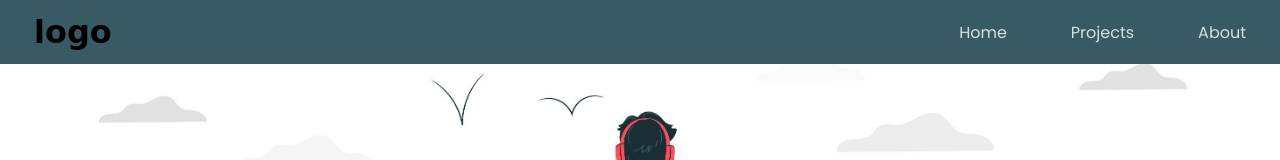
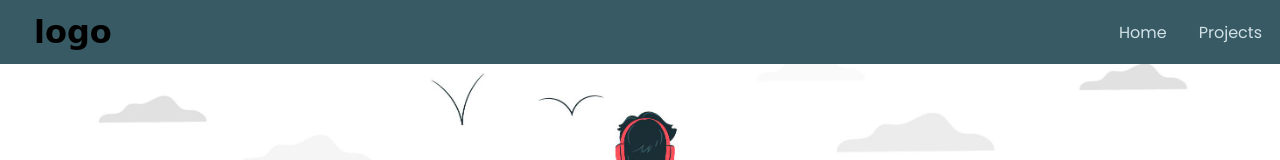
Before and after one commit to Samonwan/resume_page, a plain HTML site: page index.html in a window 1280 px wide. Shown: the top 160 px of the page. Drawn offline with nearby package versions, Linux system fonts and the light colour scheme; a web font is replaced by a local one.

Commit message:
rem change

```diff
--- a/index.html
+++ b/index.html
@@ -16,7 +16,6 @@
                 <ul class="nav-links">
                     <li>Home</li>
                     <li>Projects</li>
-                    <li>About</li>
                 </ul>
             </nav>
             <h1 class="big-text">Hi, I'm<br>Samonwan Piromkaew</h1>
--- a/style.css
+++ b/style.css
@@ -42,7 +42,7 @@
 
 .nav-links li {
     color: #d1e1e6;
-    padding: 0rem 2rem;
+    padding: 0rem 1rem;
     font-size: 100%;
 
 }
```
